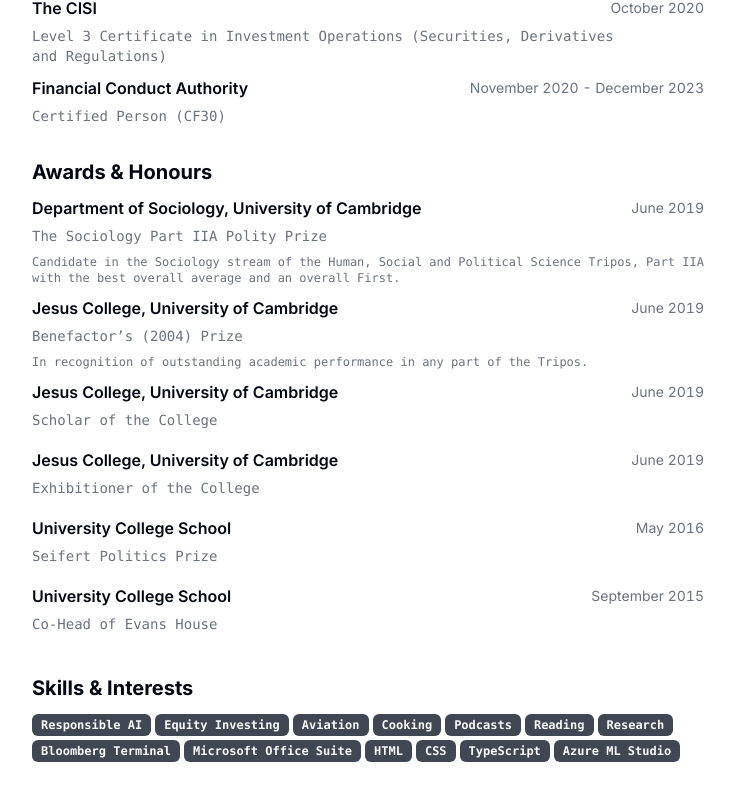
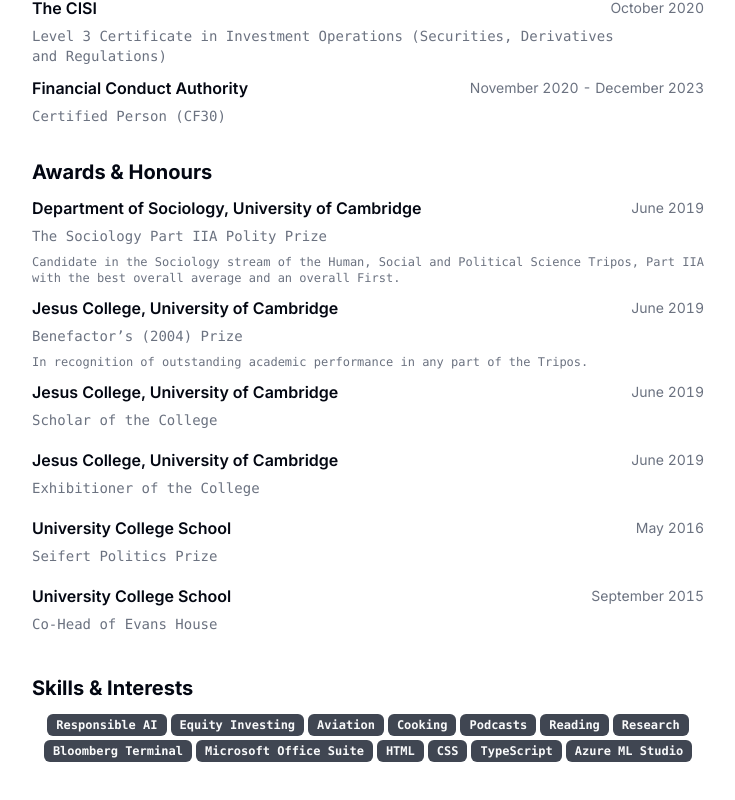
Before and after one commit to TheoBearman/Resume, a Next.js app: page / in a window 1280 px wide. Shown: the part 1432-2232 px from the top of the page, without its empty margins (272-1007 px from the left). Built offline with nearby package versions, Linux system fonts and the light colour scheme.

Commit message:
Update page.tsx

```diff
--- a/src/app/page.tsx
+++ b/src/app/page.tsx
@@ -177,7 +177,7 @@
         </Section>
         <Section>
           <h2 className="text-xl font-bold">Skills & Interests</h2>
-          <div className="flex flex-wrap gap-1 text-justify">
+          <div className="flex flex-wrap gap-1 justify-center">
             {RESUME_DATA.skills.map((skill) => {
               return <Badge key={skill}>{skill}</Badge>;
             })}
```
